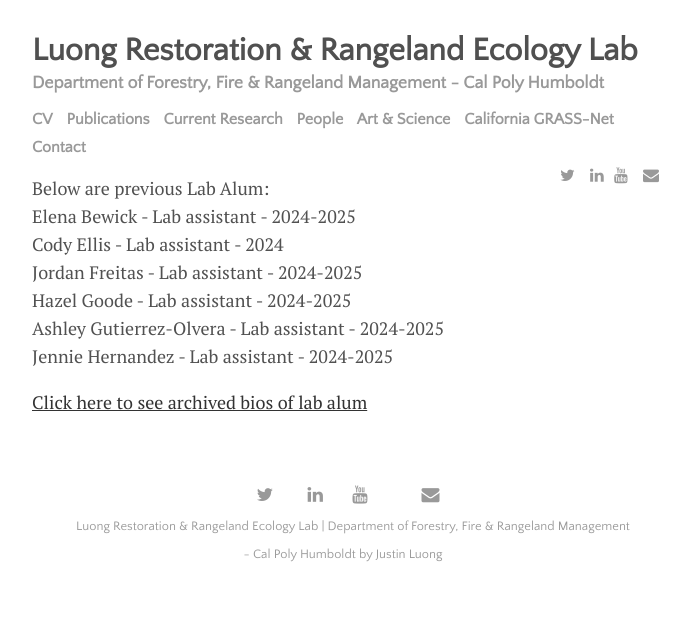
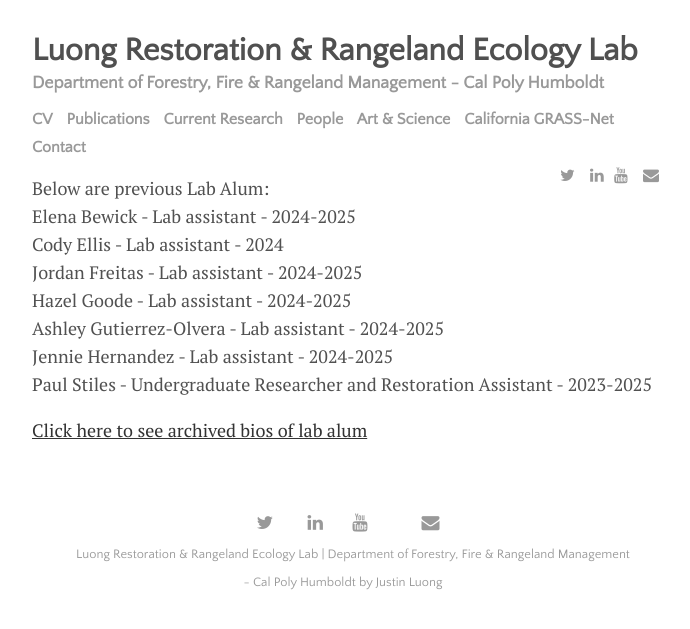
Before and after one commit to austinluong/justinluong.com, a Jekyll site: the page built from menu/labalum.md, in a window 1280 px wide. Shown: the top 629 px of the page, without its empty margins (292-982 px from the left). Built offline with Jekyll 4.4.1, drawn with Linux system fonts in a browser that asks for light colours; nearby versions of some CDN libraries; our own code applies the rules of GitHub Pages for plain Markdown files.

Commit message:
Update labalum.md

```diff
--- a/menu/labalum.md
+++ b/menu/labalum.md
@@ -5,5 +5,6 @@
 Hazel Goode - Lab assistant - 2024-2025
 Ashley Gutierrez-Olvera - Lab assistant - 2024-2025
 Jennie Hernandez - Lab assistant - 2024-2025
+Paul Stiles - Undergraduate Researcher and Restoration Assistant - 2023-2025
 
 [Click here to see archived bios of lab alum](https://justinluong.com/menu/archivedbios.html)
```
